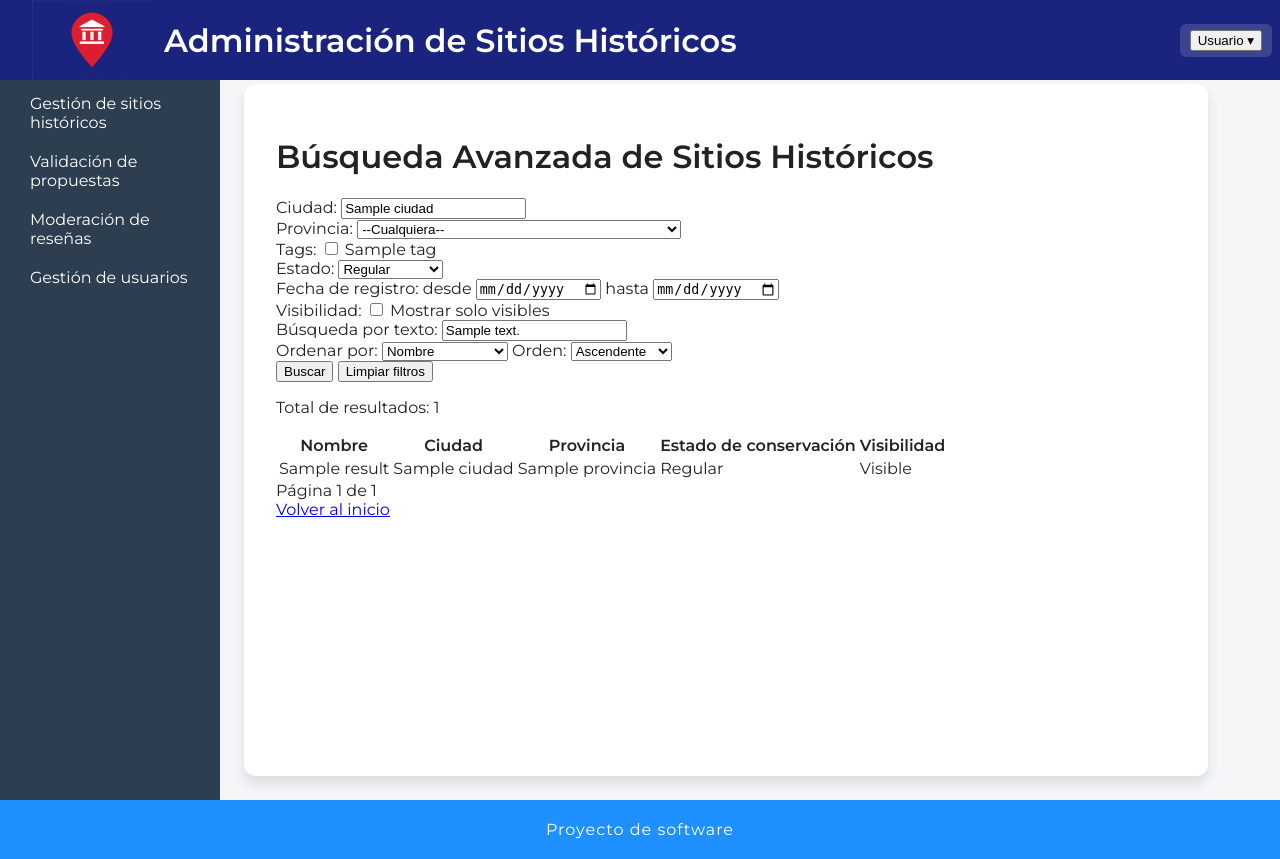
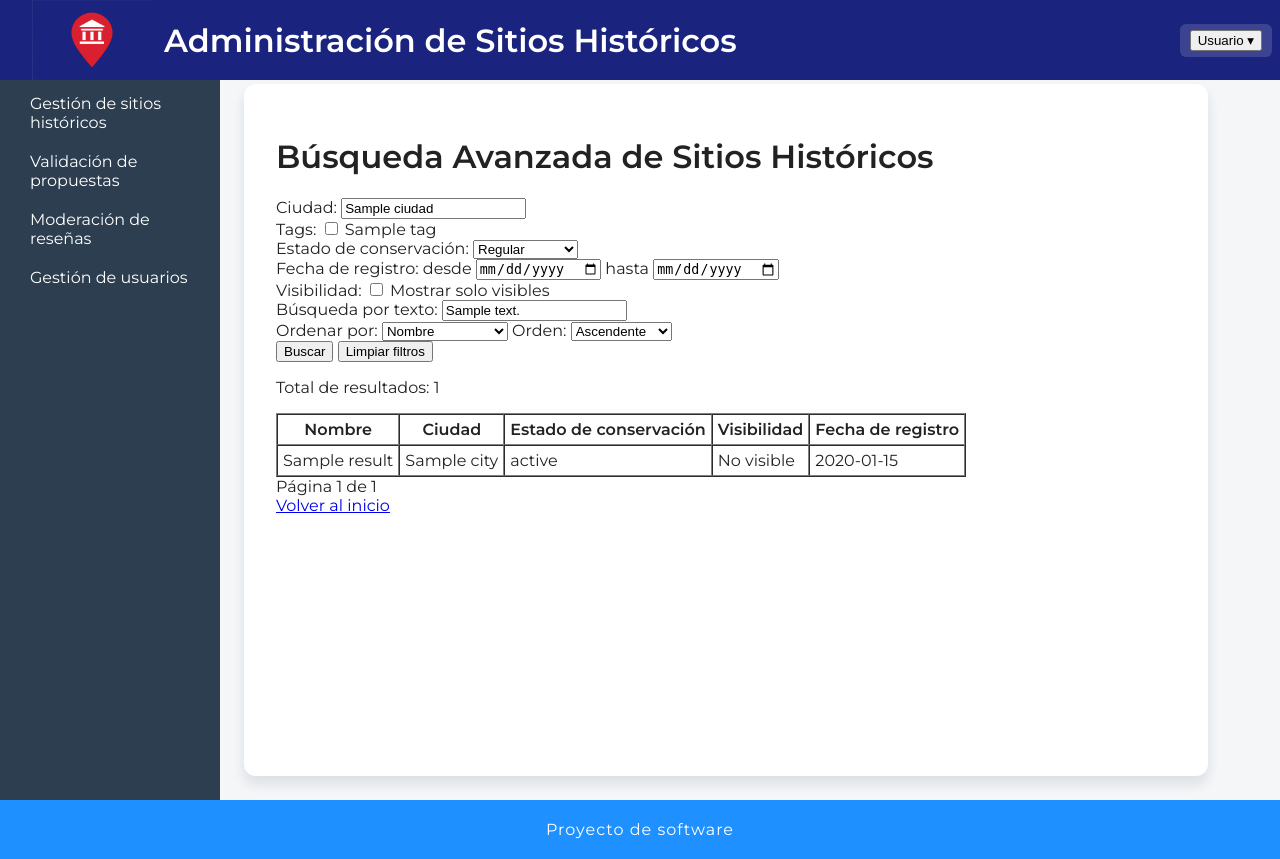
Before and after one commit to TomasCurcio04/Sitios-Historicos, a Flask app: template admin/src/web/templates/busqueda/index.html in a window 1280 px wide. Run offline with Flask 3, Linux system fonts and the light colour scheme; the template is opened without the code that fills it: most values are stand-ins (such as "Sample title", 1, 10 or a date in 2020).

Commit message:
Actualizo el template index.html para que se muestre la fecha de creacion del sitio

```diff
--- a/admin/src/web/templates/busqueda/index.html
+++ b/admin/src/web/templates/busqueda/index.html
@@ -11,48 +11,17 @@
     </label>
     <br>
 
-    <label>Provincia:
-        <select name="provincia">
-            <option value="" {% if provincia=="" %}selected{% endif %}>--Cualquiera--</option>
-            <option value="Buenos Aires" {% if provincia=="Buenos Aires" %}selected{% endif %}>Buenos Aires</option>
-            <option value="Córdoba" {% if provincia=="Córdoba" %}selected{% endif %}>Córdoba</option>
-            <option value="Santa Fe" {% if provincia=="Santa Fe" %}selected{% endif %}>Santa Fe</option>
-            <option value="Mendoza" {% if provincia=="Mendoza" %}selected{% endif %}>Mendoza</option>
-            <option value="Tucumán" {% if provincia=="Tucumán" %}selected{% endif %}>Tucumán</option>
-            <option value="Salta" {% if provincia=="Salta" %}selected{% endif %}>Salta</option>
-            <option value="Jujuy" {% if provincia=="Jujuy" %}selected{% endif %}>Jujuy</option>
-            <option value="Entre Ríos" {% if provincia=="Entre Ríos" %}selected{% endif %}>Entre Ríos</option>
-            <option value="Corrientes" {% if provincia=="Corrientes" %}selected{% endif %}>Corrientes</option>
-            <option value="Chaco" {% if provincia=="Chaco" %}selected{% endif %}>Chaco</option>
-            <option value="Formosa" {% if provincia=="Formosa" %}selected{% endif %}>Formosa</option>
-            <option value="Misiones" {% if provincia=="Misiones" %}selected{% endif %}>Misiones</option>
-            <option value="San Juan" {% if provincia=="San Juan" %}selected{% endif %}>San Juan</option>
-            <option value="San Luis" {% if provincia=="San Luis" %}selected{% endif %}>San Luis</option>
-            <option value="La Rioja" {% if provincia=="La Rioja" %}selected{% endif %}>La Rioja</option>
-            <option value="Catamarca" {% if provincia=="Catamarca" %}selected{% endif %}>Catamarca</option>
-            <option value="Santiago del Estero" {% if provincia=="Santiago del Est  ero" %}selected{% endif %}>Santiago del Estero</option>
-            <option value="La Pampa" {% if provincia=="La Pampa" %} selected{% endif %}>La Pampa</option>
-            <option value="Neuquén" {% if provincia=="Neuquén" %} selected{% endif %}>Neuquén</option>
-            <option value="Río Negro" {% if provincia=="Río Negro" %} selected{% endif %}>Río Negro</option>
-            <option value="Santa Cruz" {% if provincia=="Santa Cruz" %} selected{% endif %}>Santa Cruz</option>
-            <option value="CABA" {% if provincia=="CABA" %}selected{% endif %}>Ciudad Autónoma de Buenos Aires</option>
-            <option value="Chubut" {% if provincia=="Chubut" %}selected{% endif %}>Chubut</option>
-            <option value="Tierra del Fuego, Antártida e Islas del Atlántico Sur" {% if provincia=="Tierra del Fuego, Antártida e Islas del Atlántico Sur" %}selected{% endif %}>Tierra del Fuego, Antártida e Islas del Atlántico Sur</option>
-        </select>
-    </label>
-    <br>
-
     <label>Tags:</label>
     {% for tag in tags %}
         <label>
-            <input type="checkbox" name="tags" value="{{ tag.id }}"
-                {% if tag.id in selected_tags %}checked{% endif %}>
-            {{ tag.nombre }}
+            <input type="checkbox" name="tags" value="{{ tag.id_tag }}"
+                {% if tag.id_tag in selected_tags %}checked{% endif %}>
+            {{ tag.name }}
         </label>
     {% endfor %}
     <br>
 
-    <label>Estado:
+    <label>Estado de conservación:
         <select name="estado">
             <option value="" {% if estado=="" %}selected{% endif %}>--Cualquiera--</option>
             <option value="Bueno" {% if estado=="Bueno" %}selected{% endif %}>Bueno</option>
@@ -82,9 +51,9 @@
 
     <label>Ordenar por:</label>
     <select name="sort">
-        <option value="nombre" {% if sort=="nombre" %}selected{% endif %}>Nombre</option>
-        <option value="fecha_registro" {% if sort=="fecha_registro" %}selected{% endif %}>Fecha de registro</option>
-        <option value="ciudad" {% if sort=="ciudad" %}selected{% endif %}>Ciudad</option>
+        <option value="name" {% if sort=="name" %}selected{% endif %}>Nombre</option>
+        <option value="date_registered" {% if sort=="date_registered" %}selected{% endif %}>Fecha de registro</option>
+        <option value="city" {% if sort=="city" %}selected{% endif %}>Ciudad</option>
     </select>
 
     <label>Orden:</label>
@@ -100,6 +69,7 @@
     </a>
 
 </form>
+
 {% with messages = get_flashed_messages(with_categories=true) %}
   {% if messages %}
     <ul class="flashes">
@@ -112,25 +82,24 @@
 
 {% if results %}
 <p>Total de resultados: {{ total_results }}</p>
-<table>
+<table border="1" cellpadding="5" cellspacing="0">
     <thead>
         <tr>
             <th>Nombre</th>
             <th>Ciudad</th>
-            <th>Provincia</th>
             <th>Estado de conservación</th>
             <th>Visibilidad</th>
+            <th>Fecha de registro</th>
         </tr>
     </thead>
-
     <tbody>
         {% for r in results %}
         <tr>
-            <td>{{ r.nombre }}</td>
-            <td>{{ r.ciudad }}</td>
-            <td>{{ r.provincia }}</td>
-            <td>{{ r.estado }}</td>
-            <td>{% if r.visibilidad %}Visible{% else %}No visible{% endif %}</td>
+            <td>{{ r.name }}</td>
+            <td>{{ r.city }}</td>
+            <td>{{ r.conservation_state }}</td>
+            <td>{% if r.is_visible %}Visible{% else %}No visible{% endif %}</td>
+            <td>{{ r.date_registered.strftime("%Y-%m-%d") }}</td>
         </tr>
         {% endfor %}
     </tbody>
@@ -138,7 +107,6 @@
 
 <form id="pagination-form" method="get">
     <input type="hidden" name="ciudad" value="{{ ciudad }}">
-    <input type="hidden" name="provincia" value="{{ provincia }}">
     <input type="hidden" name="estado" value="{{ estado }}">
     <input type="hidden" name="visibilidad" value="{{ visibilidad }}">
     <input type="hidden" name="busqueda_texto" value="{{ busqueda_texto }}">
```
